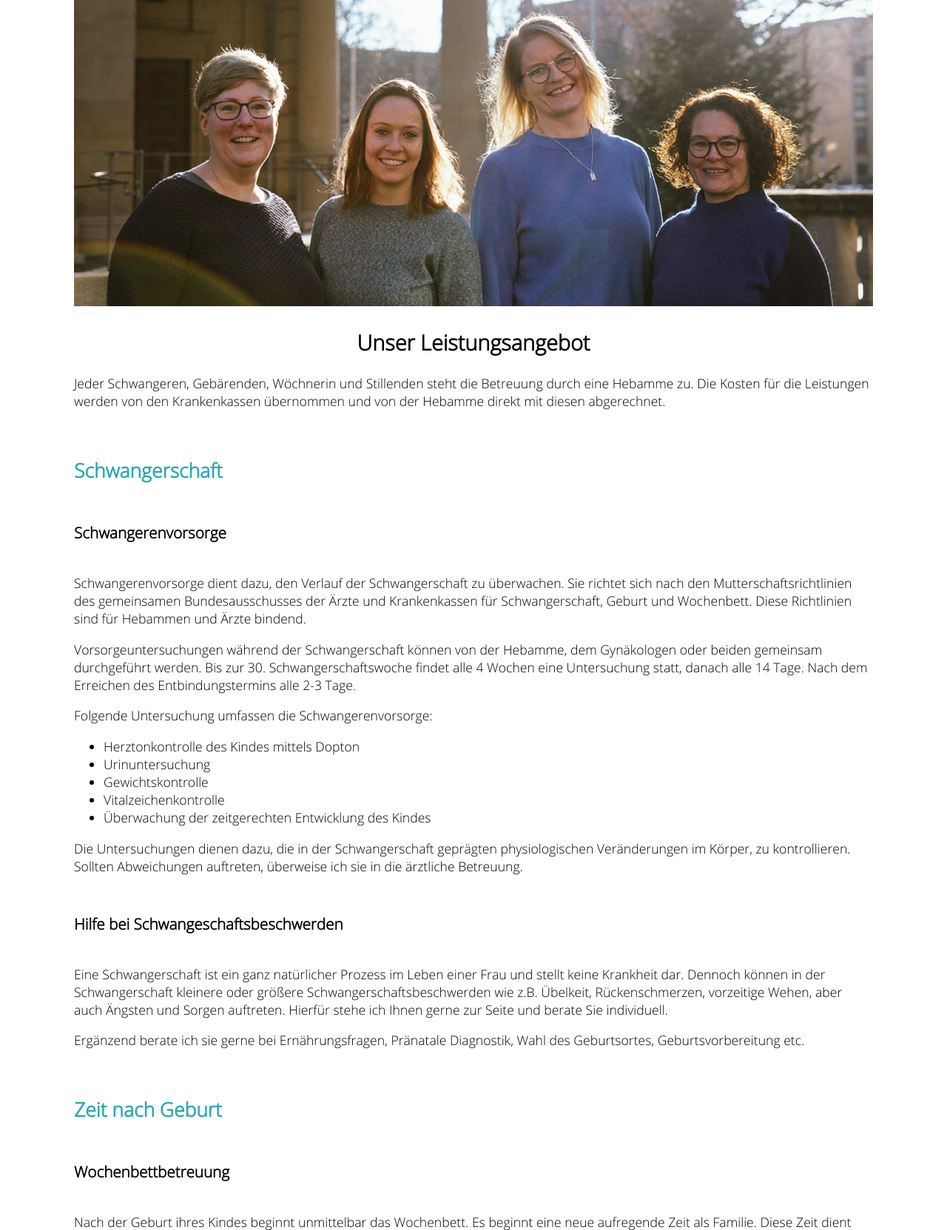
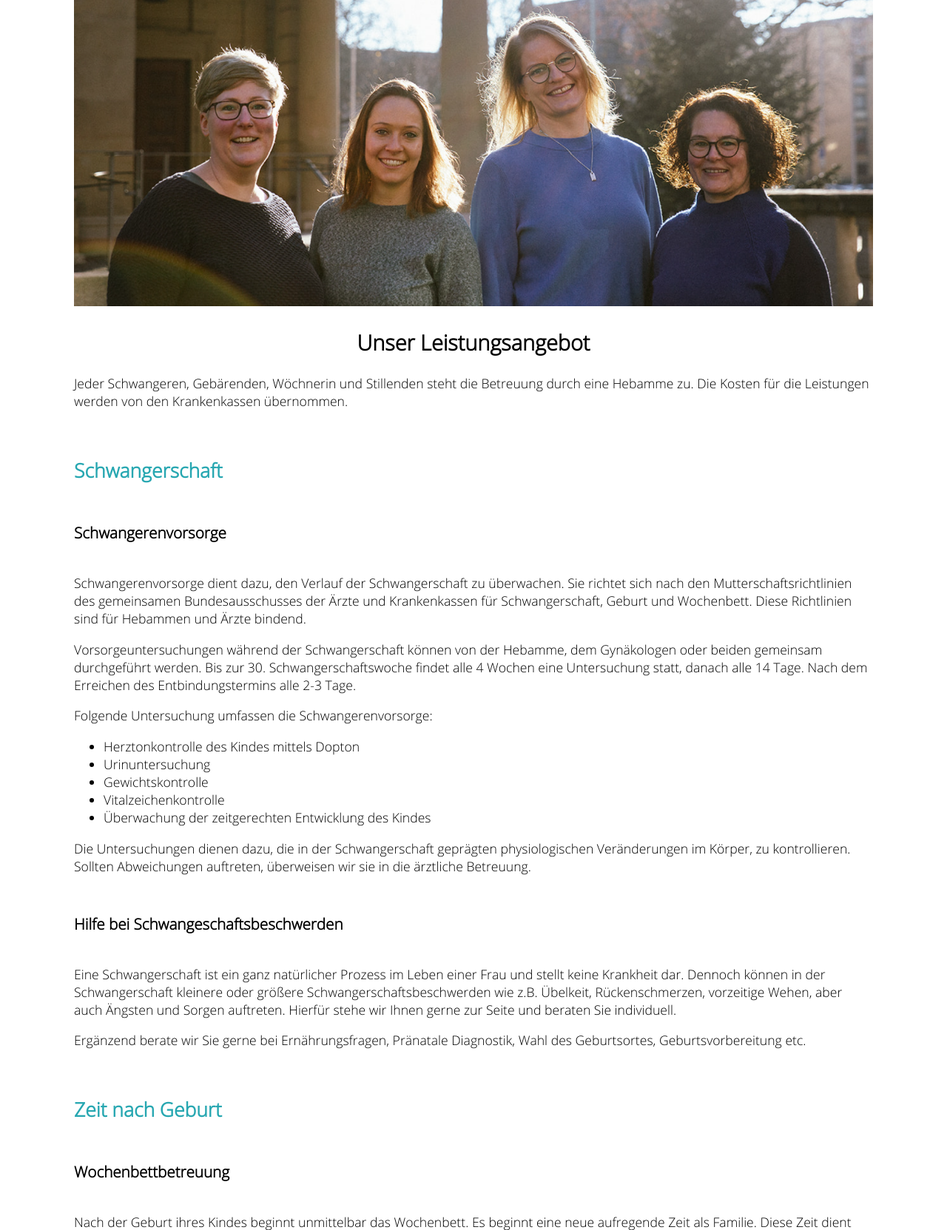
Before and after one commit to LukasBuchholzH/hebammenpraxis, a PHP site: page /leistungen.php in a window 1280 px wide. Shown: the part 126-1789 px from the top of the page at 74% size. Run offline with PHP 8.4, Linux system fonts and the light colour scheme.

Commit message:
Some wording changes

```diff
--- a/leistungen.php
+++ b/leistungen.php
@@ -14,7 +14,7 @@ include 'templates/head.php';
 
     <p>
       Jeder Schwangeren, Gebärenden, Wöchnerin und Stillenden steht die Betreuung durch eine Hebamme zu.
-      Die Kosten für die Leistungen werden von den Krankenkassen übernommen und von der Hebamme direkt mit diesen abgerechnet.
+      Die Kosten für die Leistungen werden von den Krankenkassen übernommen.
     </p>
 
   </section>
@@ -52,7 +52,7 @@ include 'templates/head.php';
 
     <p>
       Die Untersuchungen dienen dazu, die in der Schwangerschaft geprägten physiologischen
-      Veränderungen im Körper, zu kontrollieren. Sollten Abweichungen auftreten, überweise ich
+      Veränderungen im Körper, zu kontrollieren. Sollten Abweichungen auftreten, überweisen wir
       sie in die ärztliche Betreuung.
     </p>
 
@@ -62,11 +62,11 @@ include 'templates/head.php';
       und stellt keine Krankheit dar. Dennoch können in der Schwangerschaft kleinere
       oder größere Schwangerschaftsbeschwerden wie z.B. Übelkeit, Rückenschmerzen,
       vorzeitige Wehen, aber auch Ängsten und Sorgen auftreten.
-      Hierfür stehe ich Ihnen gerne zur Seite und berate Sie individuell.
+      Hierfür stehe wir Ihnen gerne zur Seite und beraten Sie individuell.
     </p>
 
     <p>
-      Ergänzend berate ich sie gerne bei Ernährungsfragen, Pränatale Diagnostik,
+      Ergänzend berate wir Sie gerne bei Ernährungsfragen, Pränatale Diagnostik,
       Wahl des Geburtsortes, Geburtsvorbereitung etc.
     </p>
 
@@ -114,8 +114,8 @@ include 'templates/head.php';
     </p>
 
     <p>
-      Genau für diese verschiedenen Fragen können Sie auch  über die Wochenbettszeit hinaus Hebammenhilfe in Anspruch nehmen.
-      Kontaktieren Sie mich gerne weiterhin, ich begleite Sie gerne individuelle.
+      Genau für diese verschiedenen Fragen können Sie auch über die Wochenbettszeit hinaus Hebammenhilfe in Anspruch nehmen.
+
     </p>
 
     <h3>Beikostberatung</h3>
@@ -205,8 +205,8 @@ include 'templates/head.php';
     </p>
 
     <p>
-      Gerne binde ich dies in meine Hebammenarbeit ein und berate sie dazu.
-      Diese Leistung wird jedoch nicht von der Krankenkasse übernommen.
+      Gerne kann das Kinesio-Tape bei Beschwerden in der Schwangerschaft und Wochenbett zur Anwendung kommen.
+      Diese Leistung wird nicht von der Krankenkasse übernommen.
     </p>
 
     <h3 id="leistung-massage">Schwangerschaftsmassage</h3>
```
